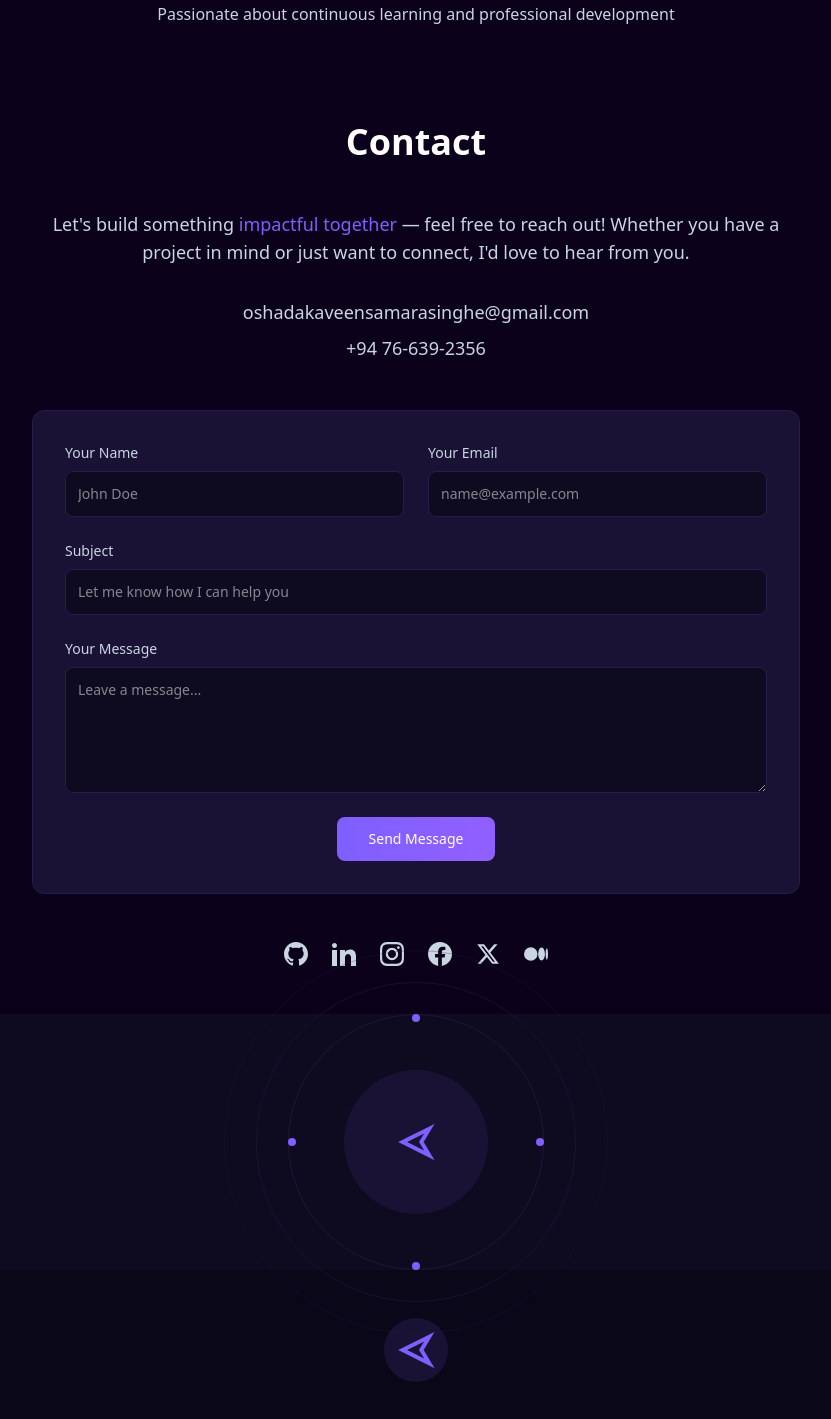
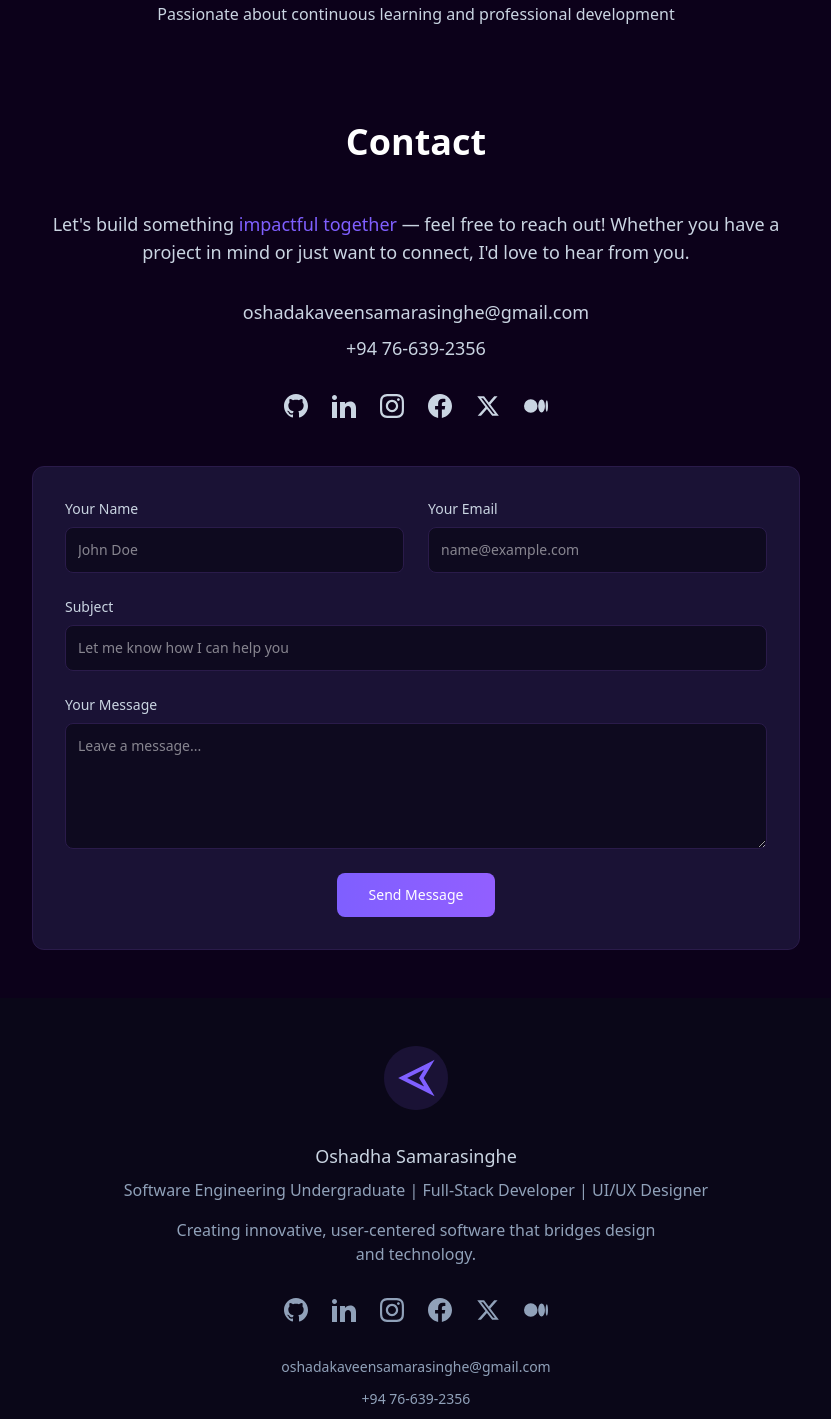
Before and after one commit to OKSamarasinghe/Oshadha_K_Portfolio, a React (Vite) app in the folder oshadha-k-portfolio/: page / in a window 1280 px wide. Shown: the part 8775-10194 px from the top of the page, without its empty margins (224-1055 px from the left). Built offline with nearby package versions, Linux system fonts and the light colour scheme.

Commit message:
fix all gaps

```diff
--- a/oshadha-k-portfolio/src/App.jsx
+++ b/oshadha-k-portfolio/src/App.jsx
@@ -57,29 +57,6 @@ const App = () => {
         <section id="contact">
           <Contact />
         </section>
-
-        {/* Logo graphic and animation in the middle */}
-        <div className="py-32 relative">
-          <div className="absolute left-1/2 -translate-x-1/2 top-1/2 -translate-y-1/2 w-36 h-36 bg-[#1A1235] rounded-full flex items-center justify-center">
-            <svg width="64" height="64" viewBox="0 0 24 24" fill="none" xmlns="http://www.w3.org/2000/svg">
-              <path d="M12 24C18.6274 24 24 18.6274 24 12C24 5.37258 18.6274 0 12 0C5.37258 0 0 5.37258 0 12C0 18.6274 5.37258 24 12 24Z" fill="#1A1235"/>
-              <path d="M17 7L7 12L17 17L14 12L17 7Z" stroke="#7F5FFF" strokeWidth="1.5"/>
-            </svg>
-          </div>
-
-          {/* Orbital rings */}
-          <div className="absolute left-1/2 -translate-x-1/2 top-1/2 -translate-y-1/2 w-64 h-64 border border-[#2A1B4A] rounded-full opacity-70"></div>
-          <div className="absolute left-1/2 -translate-x-1/2 top-1/2 -translate-y-1/2 w-80 h-80 border border-[#2A1B4A] rounded-full opacity-50"></div>
-          <div className="absolute left-1/2 -translate-x-1/2 top-1/2 -translate-y-1/2 w-96 h-96 border border-[#2A1B4A] rounded-full opacity-30"></div>
-
-          {/* Orbital dots */}
-          <div className="absolute left-1/2 top-1/2 -translate-x-1/2 -translate-y-1/2 w-64 h-64">
-            <div className="absolute left-0 top-1/2 -translate-y-1/2 w-2 h-2 bg-[#7F5FFF] rounded-full"></div>
-            <div className="absolute right-0 top-1/2 -translate-y-1/2 w-2 h-2 bg-[#7F5FFF] rounded-full"></div>
-            <div className="absolute top-0 left-1/2 -translate-x-1/2 w-2 h-2 bg-[#7F5FFF] rounded-full"></div>
-            <div className="absolute bottom-0 left-1/2 -translate-x-1/2 w-2 h-2 bg-[#7F5FFF] rounded-full"></div>
-          </div>
-        </div>
       </main>
       <Footer />
     </div>
--- a/oshadha-k-portfolio/src/components/Contact.jsx
+++ b/oshadha-k-portfolio/src/components/Contact.jsx
@@ -10,7 +10,7 @@ const Contact = () => {
           Let's build something <span className="text-[#7F5FFF] font-medium">impactful together</span> — feel free to reach out! Whether you have a project in mind or just want to connect, I'd love to hear from you.
         </p>
 
-        <div className="text-center mb-12 space-y-2">
+        <div className="text-center mb-8 space-y-2">
           <div>
             <a href="mailto:oshadakaveensamarasinghe@gmail.com" className="text-lg text-slate-300 hover:text-[#7F5FFF] transition duration-300">
               oshadakaveensamarasinghe@gmail.com
@@ -22,6 +22,40 @@ const Contact = () => {
             </a>
           </div>
         </div>
+
+        <div className="flex justify-center mb-12 space-x-6">
+          <a href="https://github.com/OKSamarasinghe" target="_blank" rel="noopener noreferrer" className="text-slate-300 hover:text-[#7F5FFF] transition duration-300">
+            <svg xmlns="http://www.w3.org/2000/svg" className="h-6 w-6" fill="currentColor" viewBox="0 0 24 24">
+              <path d="M12 0c-6.626 0-12 5.373-12 12 0 5.302 3.438 9.8 8.207 11.387.599.111.793-.261.793-.577v-2.234c-3.338.726-4.033-1.416-4.033-1.416-.546-1.387-1.333-1.756-1.333-1.756-1.089-.745.083-.729.083-.729 1.205.084 1.839 1.237 1.839 1.237 1.07 1.834 2.807 1.304 3.492.997.107-.775.418-1.305.762-1.604-2.665-.305-5.467-1.334-5.467-5.931 0-1.311.469-2.381 1.236-3.221-.124-.303-.535-1.524.117-3.176 0 0 1.008-.322 3.301 1.23.957-.266 1.983-.399 3.003-.404 1.02.005 2.047.138 3.006.404 2.291-1.552 3.297-1.23 3.297-1.23.653 1.653.242 2.874.118 3.176.77.84 1.235 1.911 1.235 3.221 0 4.609-2.807 5.624-5.479 5.921.43.372.823 1.102.823 2.222v3.293c0 .319.192.694.801.576 4.765-1.589 8.199-6.086 8.199-11.386 0-6.627-5.373-12-12-12z"/>
+            </svg>
+          </a>
+          <a href="https://www.linkedin.com/in/oshadha-samarasinghe" target="_blank" rel="noopener noreferrer" className="text-slate-300 hover:text-[#7F5FFF] transition duration-300">
+            <svg xmlns="http://www.w3.org/2000/svg" className="h-6 w-6" fill="currentColor" viewBox="0 0 24 24">
+              <path d="M4.98 3.5c0 1.381-1.11 2.5-2.48 2.5s-2.48-1.119-2.48-2.5c0-1.38 1.11-2.5 2.48-2.5s2.48 1.12 2.48 2.5zm.02 4.5h-5v16h5v-16zm7.982 0h-4.968v16h4.969v-8.399c0-4.67 6.029-5.052 6.029 0v8.399h4.988v-10.131c0-7.88-8.922-7.593-11.018-3.714v-2.155z"/>
+            </svg>
+          </a>
+          <a href="https://www.instagram.com/oshadhaa_k?igsh=MXA0d2twaG82bXc2bQ==" target="_blank" rel="noopener noreferrer" className="text-slate-300 hover:text-[#7F5FFF] transition duration-300">
+            <svg xmlns="http://www.w3.org/2000/svg" className="h-6 w-6" fill="currentColor" viewBox="0 0 24 24">
+              <path d="M12 2.163c3.204 0 3.584.012 4.85.07 3.252.148 4.771 1.691 4.919 4.919.058 1.265.069 1.645.069 4.849 0 3.205-.012 3.584-.069 4.849-.149 3.225-1.664 4.771-4.919 4.919-1.266.058-1.644.07-4.85.07-3.204 0-3.584-.012-4.849-.07-3.26-.149-4.771-1.699-4.919-4.92-.058-1.265-.07-1.644-.07-4.849 0-3.204.013-3.583.07-4.849.149-3.227 1.664-4.771 4.919-4.919 1.266-.057 1.645-.069 4.849-.069zm0-2.163c-3.259 0-3.667.014-4.947.072-4.358.2-6.78 2.618-6.98 6.98-.059 1.281-.073 1.689-.073 4.948 0 3.259.014 3.668.072 4.948.2 4.358 2.618 6.78 6.98 6.98 1.281.058 1.689.072 4.948.072 3.259 0 3.668-.014 4.948-.072 4.354-.2 6.782-2.618 6.979-6.98.059-1.28.073-1.689.073-4.948 0-3.259-.014-3.667-.072-4.947-.196-4.354-2.617-6.78-6.979-6.98-1.281-.059-1.69-.073-4.949-.073zm0 5.838c-3.403 0-6.162 2.759-6.162 6.162s2.759 6.163 6.162 6.163 6.162-2.759 6.162-6.163c0-3.403-2.759-6.162-6.162-6.162zm0 10.162c-2.209 0-4-1.79-4-4 0-2.209 1.791-4 4-4s4 1.791 4 4c0 2.21-1.791 4-4 4zm6.406-11.845c-.796 0-1.441.645-1.441 1.44s.645 1.44 1.441 1.44c.795 0 1.439-.645 1.439-1.44s-.644-1.44-1.439-1.44z"/>
+            </svg>
+          </a>
+          <a href="https://www.facebook.com/share/19haMW9Dr4/" target="_blank" rel="noopener noreferrer" className="text-slate-300 hover:text-[#7F5FFF] transition duration-300">
+            <svg xmlns="http://www.w3.org/2000/svg" className="h-6 w-6" fill="currentColor" viewBox="0 0 24 24">
+              <path d="M24 12.073c0-6.627-5.373-12-12-12s-12 5.373-12 12c0 5.99 4.388 10.954 10.125 11.854v-8.385H7.078v-3.47h3.047V9.43c0-3.007 1.792-4.669 4.533-4.669 1.312 0 2.686.235 2.686.235v2.953H15.83c-1.491 0-1.956.925-1.956 1.874v2.25h3.328l-.532 3.47h-2.796v8.385C19.612 23.027 24 18.062 24 12.073z"/>
+            </svg>
+          </a>
+          <a href="https://x.com/oshadhaaa_k?t=rzR0sHJaBHRn2K90HfCIyQ&s=09" target="_blank" rel="noopener noreferrer" className="text-slate-300 hover:text-[#7F5FFF] transition duration-300">
+            <svg xmlns="http://www.w3.org/2000/svg" className="h-6 w-6" fill="currentColor" viewBox="0 0 24 24">
+              <path d="M18.244 2.25h3.308l-7.227 8.26 8.502 11.24H16.17l-5.214-6.817L4.99 21.75H1.68l7.73-8.835L1.254 2.25H8.08l4.713 6.231zm-1.161 17.52h1.833L7.084 4.126H5.117z"/>
+            </svg>
+          </a>
+          <a href="https://medium.com/@oshadakaveensamarasinghe" target="_blank" rel="noopener noreferrer" className="text-slate-300 hover:text-[#7F5FFF] transition duration-300">
+            <svg xmlns="http://www.w3.org/2000/svg" className="h-6 w-6" fill="currentColor" viewBox="0 0 24 24">
+              <path d="M13.54 12a6.8 6.8 0 01-6.77 6.82A6.8 6.8 0 010 12a6.8 6.8 0 016.77-6.82A6.8 6.8 0 0113.54 12zM20.96 12c0 3.54-1.51 6.42-3.38 6.42-1.87 0-3.39-2.88-3.39-6.42s1.52-6.42 3.39-6.42 3.38 2.88 3.38 6.42M24 12c0 3.17-.53 5.75-1.19 5.75-.66 0-1.19-2.58-1.19-5.75s.53-5.75 1.19-5.75C23.47 6.25 24 8.83 24 12z"/>
+            </svg>
+          </a>
+        </div>
+
         <form className="space-y-4 sm:space-y-6 bg-[#1A1235] border border-[#2A1B4A] rounded-xl p-4 sm:p-6 md:p-8">
           <div className="grid grid-cols-1 md:grid-cols-2 gap-4 sm:gap-6">
             <div>
@@ -84,39 +118,6 @@ const Contact = () => {
             </button>
           </div>
         </form>
-
-        <div className="flex justify-center mt-12 space-x-6">
-          <a href="https://github.com/OKSamarasinghe" target="_blank" rel="noopener noreferrer" className="text-slate-300 hover:text-[#7F5FFF] transition duration-300">
-            <svg xmlns="http://www.w3.org/2000/svg" className="h-6 w-6" fill="currentColor" viewBox="0 0 24 24">
-              <path d="M12 0c-6.626 0-12 5.373-12 12 0 5.302 3.438 9.8 8.207 11.387.599.111.793-.261.793-.577v-2.234c-3.338.726-4.033-1.416-4.033-1.416-.546-1.387-1.333-1.756-1.333-1.756-1.089-.745.083-.729.083-.729 1.205.084 1.839 1.237 1.839 1.237 1.07 1.834 2.807 1.304 3.492.997.107-.775.418-1.305.762-1.604-2.665-.305-5.467-1.334-5.467-5.931 0-1.311.469-2.381 1.236-3.221-.124-.303-.535-1.524.117-3.176 0 0 1.008-.322 3.301 1.23.957-.266 1.983-.399 3.003-.404 1.02.005 2.047.138 3.006.404 2.291-1.552 3.297-1.23 3.297-1.23.653 1.653.242 2.874.118 3.176.77.84 1.235 1.911 1.235 3.221 0 4.609-2.807 5.624-5.479 5.921.43.372.823 1.102.823 2.222v3.293c0 .319.192.694.801.576 4.765-1.589 8.199-6.086 8.199-11.386 0-6.627-5.373-12-12-12z"/>
-            </svg>
-          </a>
-          <a href="https://www.linkedin.com/in/oshadha-samarasinghe" target="_blank" rel="noopener noreferrer" className="text-slate-300 hover:text-[#7F5FFF] transition duration-300">
-            <svg xmlns="http://www.w3.org/2000/svg" className="h-6 w-6" fill="currentColor" viewBox="0 0 24 24">
-              <path d="M4.98 3.5c0 1.381-1.11 2.5-2.48 2.5s-2.48-1.119-2.48-2.5c0-1.38 1.11-2.5 2.48-2.5s2.48 1.12 2.48 2.5zm.02 4.5h-5v16h5v-16zm7.982 0h-4.968v16h4.969v-8.399c0-4.67 6.029-5.052 6.029 0v8.399h4.988v-10.131c0-7.88-8.922-7.593-11.018-3.714v-2.155z"/>
-            </svg>
-          </a>
-          <a href="https://www.instagram.com/oshadhaa_k?igsh=MXA0d2twaG82bXc2bQ==" target="_blank" rel="noopener noreferrer" className="text-slate-300 hover:text-[#7F5FFF] transition duration-300">
-            <svg xmlns="http://www.w3.org/2000/svg" className="h-6 w-6" fill="currentColor" viewBox="0 0 24 24">
-              <path d="M12 2.163c3.204 0 3.584.012 4.85.07 3.252.148 4.771 1.691 4.919 4.919.058 1.265.069 1.645.069 4.849 0 3.205-.012 3.584-.069 4.849-.149 3.225-1.664 4.771-4.919 4.919-1.266.058-1.644.07-4.85.07-3.204 0-3.584-.012-4.849-.07-3.26-.149-4.771-1.699-4.919-4.92-.058-1.265-.07-1.644-.07-4.849 0-3.204.013-3.583.07-4.849.149-3.227 1.664-4.771 4.919-4.919 1.266-.057 1.645-.069 4.849-.069zm0-2.163c-3.259 0-3.667.014-4.947.072-4.358.2-6.78 2.618-6.98 6.98-.059 1.281-.073 1.689-.073 4.948 0 3.259.014 3.668.072 4.948.2 4.358 2.618 6.78 6.98 6.98 1.281.058 1.689.072 4.948.072 3.259 0 3.668-.014 4.948-.072 4.354-.2 6.782-2.618 6.979-6.98.059-1.28.073-1.689.073-4.948 0-3.259-.014-3.667-.072-4.947-.196-4.354-2.617-6.78-6.979-6.98-1.281-.059-1.69-.073-4.949-.073zm0 5.838c-3.403 0-6.162 2.759-6.162 6.162s2.759 6.163 6.162 6.163 6.162-2.759 6.162-6.163c0-3.403-2.759-6.162-6.162-6.162zm0 10.162c-2.209 0-4-1.79-4-4 0-2.209 1.791-4 4-4s4 1.791 4 4c0 2.21-1.791 4-4 4zm6.406-11.845c-.796 0-1.441.645-1.441 1.44s.645 1.44 1.441 1.44c.795 0 1.439-.645 1.439-1.44s-.644-1.44-1.439-1.44z"/>
-            </svg>
-          </a>
-          <a href="https://www.facebook.com/share/19haMW9Dr4/" target="_blank" rel="noopener noreferrer" className="text-slate-300 hover:text-[#7F5FFF] transition duration-300">
-            <svg xmlns="http://www.w3.org/2000/svg" className="h-6 w-6" fill="currentColor" viewBox="0 0 24 24">
-              <path d="M24 12.073c0-6.627-5.373-12-12-12s-12 5.373-12 12c0 5.99 4.388 10.954 10.125 11.854v-8.385H7.078v-3.47h3.047V9.43c0-3.007 1.792-4.669 4.533-4.669 1.312 0 2.686.235 2.686.235v2.953H15.83c-1.491 0-1.956.925-1.956 1.874v2.25h3.328l-.532 3.47h-2.796v8.385C19.612 23.027 24 18.062 24 12.073z"/>
-            </svg>
-          </a>
-          <a href="https://x.com/oshadhaaa_k?t=rzR0sHJaBHRn2K90HfCIyQ&s=09" target="_blank" rel="noopener noreferrer" className="text-slate-300 hover:text-[#7F5FFF] transition duration-300">
-            <svg xmlns="http://www.w3.org/2000/svg" className="h-6 w-6" fill="currentColor" viewBox="0 0 24 24">
-              <path d="M18.244 2.25h3.308l-7.227 8.26 8.502 11.24H16.17l-5.214-6.817L4.99 21.75H1.68l7.73-8.835L1.254 2.25H8.08l4.713 6.231zm-1.161 17.52h1.833L7.084 4.126H5.117z"/>
-            </svg>
-          </a>
-          <a href="https://medium.com/@oshadakaveensamarasinghe" target="_blank" rel="noopener noreferrer" className="text-slate-300 hover:text-[#7F5FFF] transition duration-300">
-            <svg xmlns="http://www.w3.org/2000/svg" className="h-6 w-6" fill="currentColor" viewBox="0 0 24 24">
-              <path d="M13.54 12a6.8 6.8 0 01-6.77 6.82A6.8 6.8 0 010 12a6.8 6.8 0 016.77-6.82A6.8 6.8 0 0113.54 12zM20.96 12c0 3.54-1.51 6.42-3.38 6.42-1.87 0-3.39-2.88-3.39-6.42s1.52-6.42 3.39-6.42 3.38 2.88 3.38 6.42M24 12c0 3.17-.53 5.75-1.19 5.75-.66 0-1.19-2.58-1.19-5.75s.53-5.75 1.19-5.75C23.47 6.25 24 8.83 24 12z"/>
-            </svg>
-          </a>
-        </div>
       </div>
     </div>
     </section>
```
